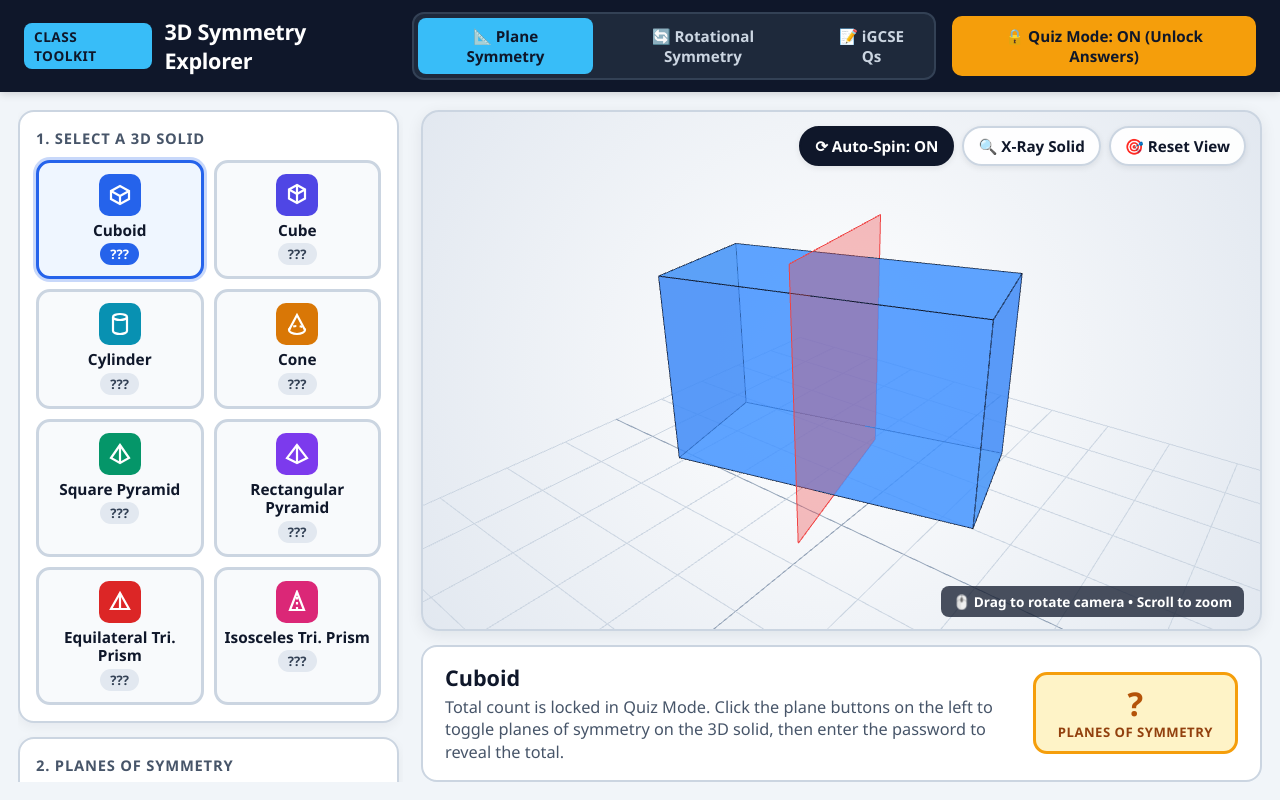
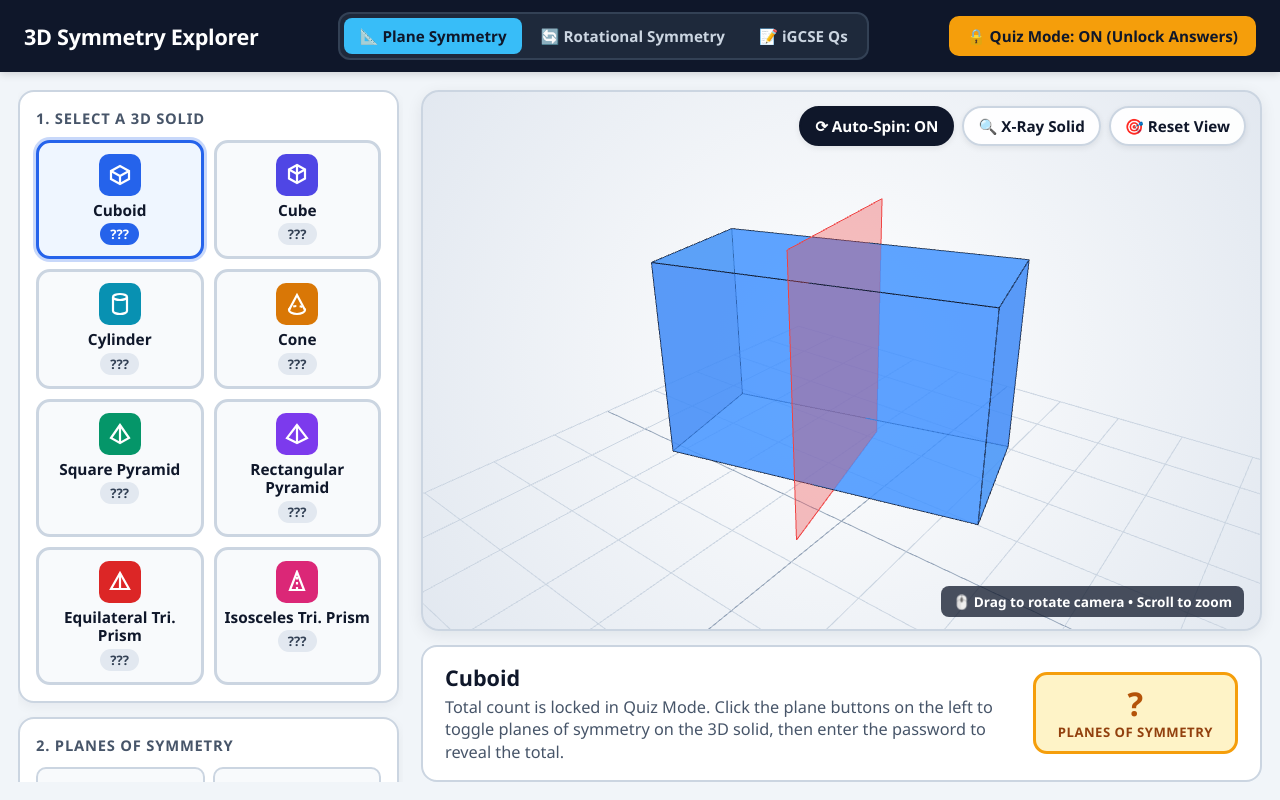
Before and after one commit to elainelxt/elainelxt.github.io, a plain HTML site: page index.html in a window 1280 px wide. Drawn offline with nearby package versions, Linux system fonts and the light colour scheme; animation ran at ten frames a second.

Commit message:
Remove Class Toolkit

```diff
--- a/index.html
+++ b/index.html
@@ -2,7 +2,7 @@
 <html lang="en">
 <head>
   <meta charset="UTF-8" />
-  <title>3D Symmetry Explorer — Class Toolkit</title>
+  <title>3D Symmetry Explorer</title>
   <script src="https://cdnjs.cloudflare.com/ajax/libs/three.js/r128/three.min.js"></script>
   <style>
     :root {
@@ -951,7 +951,6 @@
 
   <header>
     <div class="brand">
-      <span class="brand-badge">Class Toolkit</span>
       <h1>3D Symmetry Explorer</h1>
     </div>
 
```
